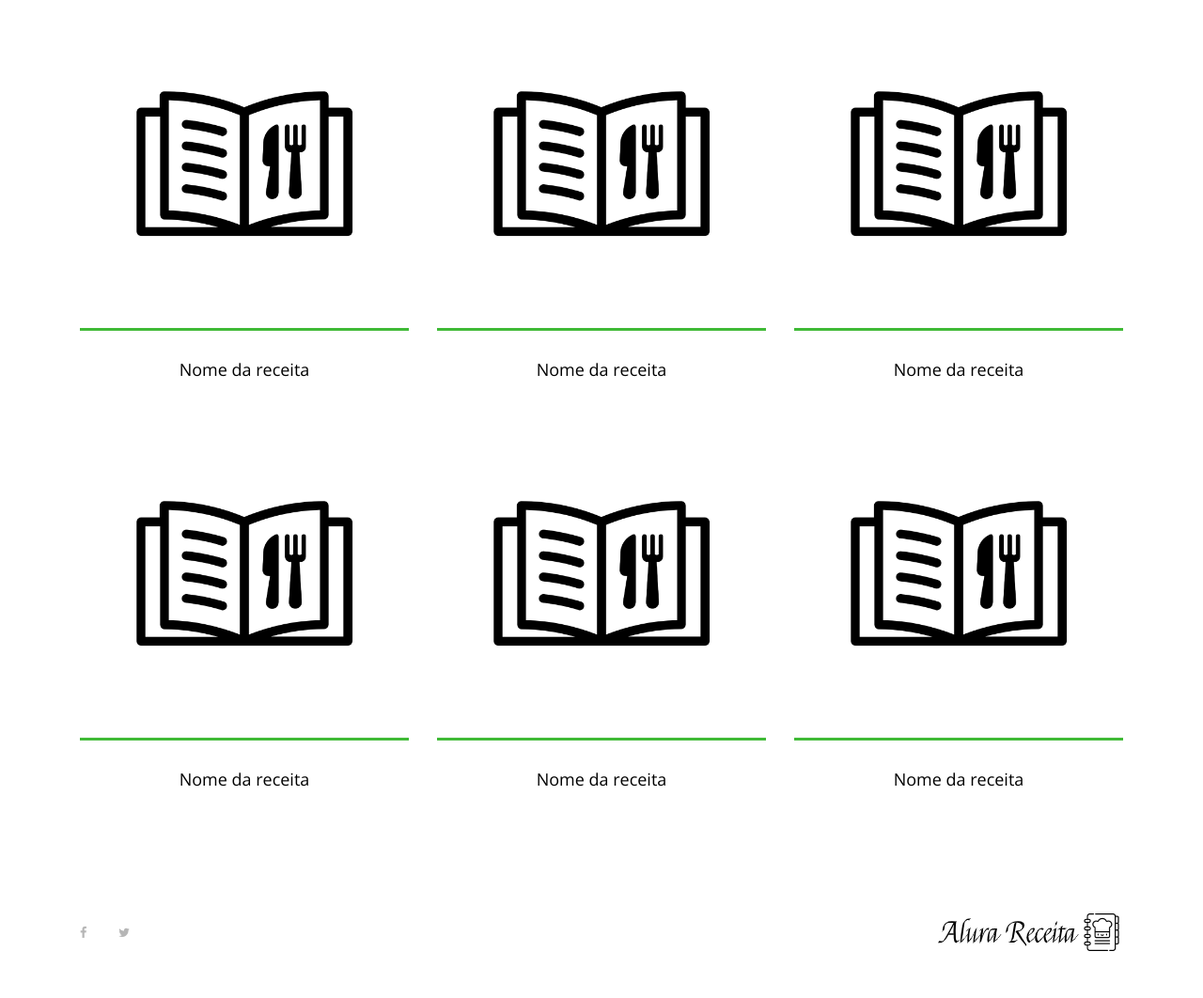
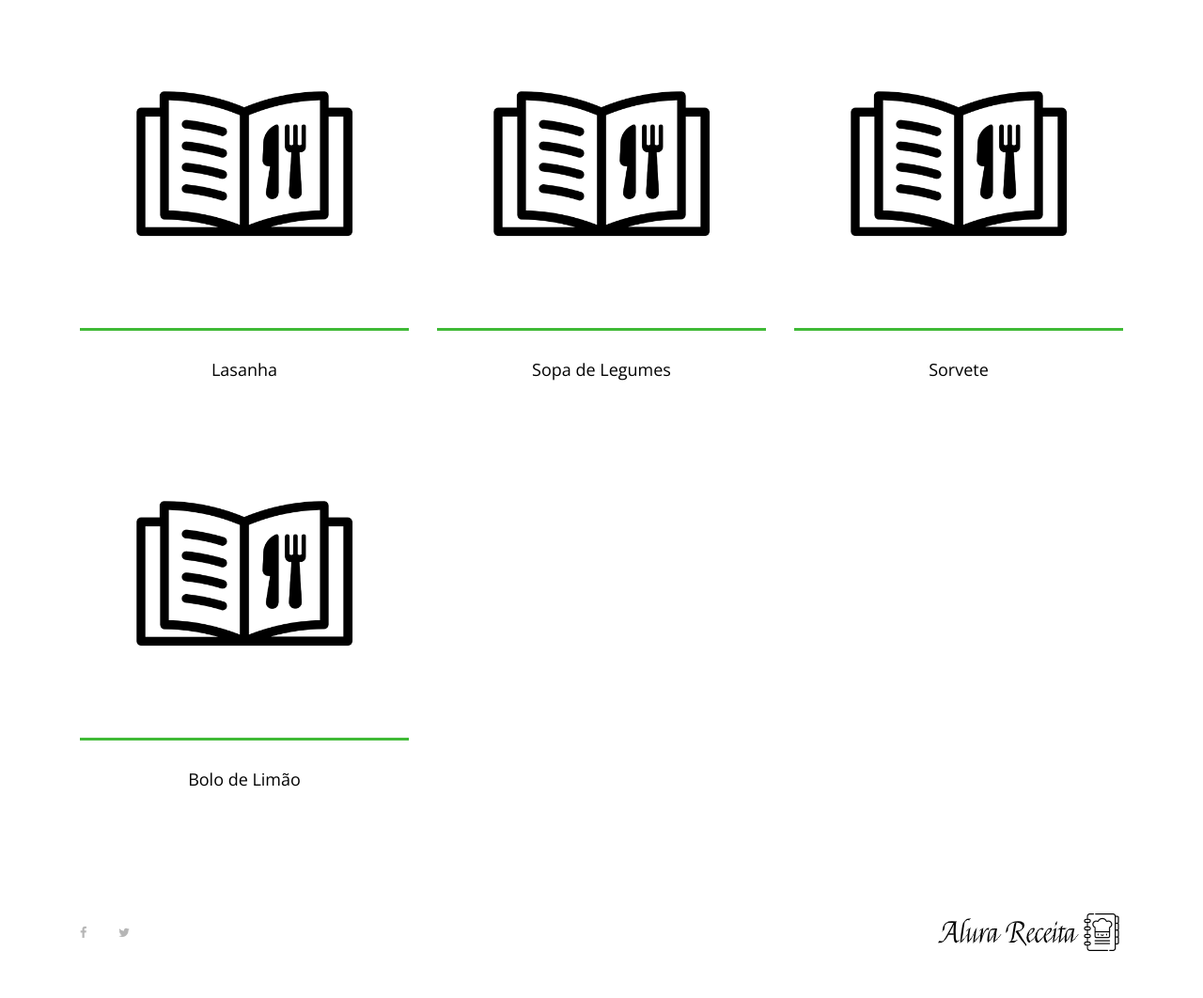
Before and after one commit to garaujo94/Django, a Django app: page / in a window 1280 px wide. Shown: the part 196-1258 px from the top of the page at 94% size. Run offline with Django 3.2, Linux system fonts and the light colour scheme; some libraries are stand-ins or nearby versions.

Commit message:
Dinamizando

```diff
--- a/receitas/templates/index.html
+++ b/receitas/templates/index.html
@@ -30,77 +30,20 @@
     <section class="best-receipe-area">
         <div class="container">
             <div class="row">
+                {%  for chave, valor in nome_das_receitas.items %}
                 <!-- Single Best Receipe Area -->
                 <div class="col-12 col-sm-6 col-lg-4">
                     <div class="single-best-receipe-area mb-30">
                         <img src="{% static 'img/bg-img/foto_receita.png' %}" alt="">
                         <div class="receipe-content">
                             <a href="{% url 'receita' %}">
-                                <h5>Nome da receita</h5>
+                                <h5>{{ valor }}</h5>
                             </a>
                         </div>
                     </div>
                 </div>
+                {% endfor %}
 
-                <!-- Single Best Receipe Area -->
-                <div class="col-12 col-sm-6 col-lg-4">
-                    <div class="single-best-receipe-area mb-30">
-                        <img src="{% static 'img/bg-img/foto_receita.png' %}" alt="">
-                        <div class="receipe-content">
-                            <a href="{% url 'receita' %}">
-                                <h5>Nome da receita</h5>
-                            </a>
-                        </div>
-                    </div>
-                </div>
-
-                <!-- Single Best Receipe Area -->
-                <div class="col-12 col-sm-6 col-lg-4">
-                    <div class="single-best-receipe-area mb-30">
-                        <img src="{% static 'img/bg-img/foto_receita.png' %}" alt="">
-                        <div class="receipe-content">
-                            <a href="{% url 'receita' %}">
-                                <h5>Nome da receita</h5>
-                            </a>
-                        </div>
-                    </div>
-                </div>
-
-                <!-- Single Best Receipe Area -->
-                <div class="col-12 col-sm-6 col-lg-4">
-                    <div class="single-best-receipe-area mb-30">
-                        <img src="{% static 'img/bg-img/foto_receita.png' %}" alt="">
-                        <div class="receipe-content">
-                            <a href="{% url 'receita' %}">
-                                <h5>Nome da receita</h5>
-                            </a>
-                        </div>
-                    </div>
-                </div>
-
-                <!-- Single Best Receipe Area -->
-                <div class="col-12 col-sm-6 col-lg-4">
-                    <div class="single-best-receipe-area mb-30">
-                        <img src="{% static 'img/bg-img/foto_receita.png' %}" alt="">
-                        <div class="receipe-content">
-                            <a href="{% url 'receita' %}">
-                                <h5>Nome da receita</h5>
-                            </a>
-                        </div>
-                    </div>
-                </div>
-
-                <!-- Single Best Receipe Area -->
-                <div class="col-12 col-sm-6 col-lg-4">
-                    <div class="single-best-receipe-area mb-30">
-                        <img src="{% static 'img/bg-img/foto_receita.png' %}" alt="">
-                        <div class="receipe-content">
-                            <a href="{% url 'receita' %}">
-                                <h5>Nome da receita</h5>
-                            </a>
-                        </div>
-                    </div>
-                </div>
             </div>
         </div>
     </section>
--- a/receitas/views.py
+++ b/receitas/views.py
@@ -3,7 +3,19 @@ from django.shortcuts import render
 
 # Create your views here.
 def index(request):
-    return render(request,'index.html')
+
+    receitas = {
+        1:'Lasanha',
+        2:'Sopa de Legumes',
+        3:'Sorvete',
+        4:'Bolo de Limão'
+    }
+
+    dados = {
+        'nome_das_receitas': receitas
+    }
+
+    return render(request,'index.html', dados)
 
 def receita(request):
     return render(request, 'receita.html')
```
Also changed, not shown: db.sqlite3.
